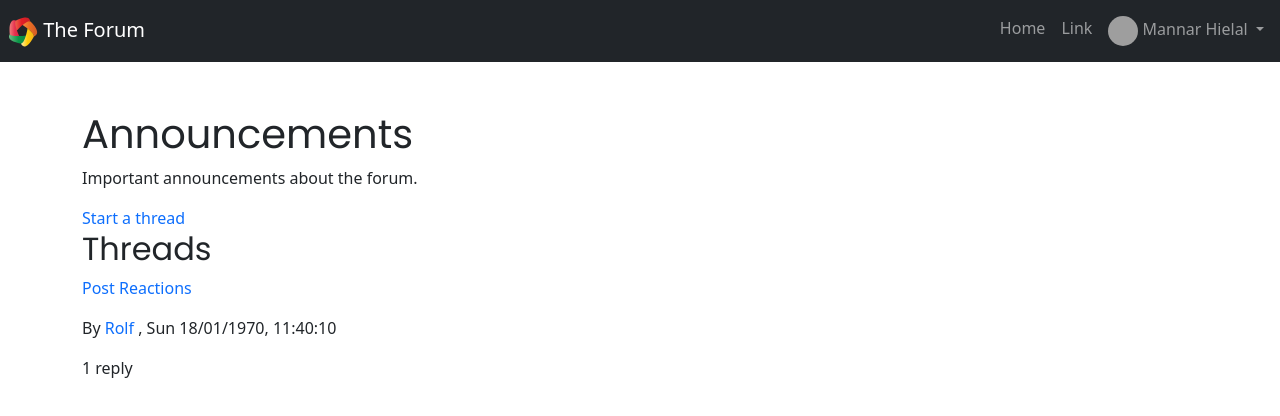
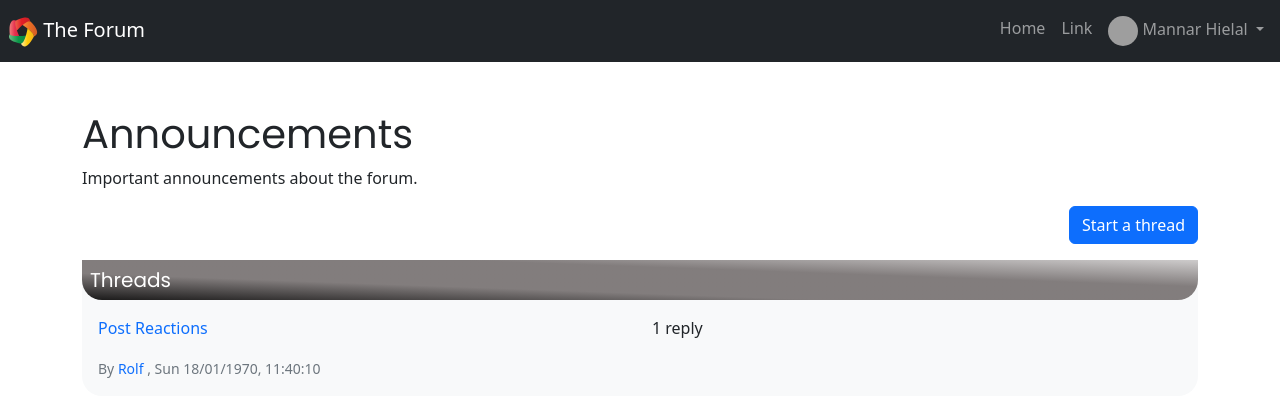
Before and after one commit to mannar-hielal/forum, a Vue app: page /forum/-KpOx5Y4AqRr3sB4Ybwj in a window 1280 px wide. Shown: the top 416 px of the page. Built offline with nearby package versions, Linux system fonts and the light colour scheme; grey boxes are pictures that could not be loaded.

Commit message:
Style forum page

```diff
--- a/src/assets/_variables.scss
+++ b/src/assets/_variables.scss
@@ -1,8 +1,11 @@
 // My Theme Colors
-$petrol:        #151414;
 $aqua:          #00d2ff;
 $purple:        #3a47d5;
 $blue:          #0d6efd;
+
+$petrol:        hsl(0, 2%, 80%);
+$darkPetrol:    hsl(0, 2%, 50%);
+$xdarkPetrol:    hsl(0, 2%, 10%);
 
 $green:         hsl(137, 37%, 58%);
 $darkGreen:     hsl(137, 37%, 40%);
--- a/src/assets/components/_utilities.scss
+++ b/src/assets/components/_utilities.scss
@@ -1,3 +1,7 @@
+.bg--gradient-0 {
+    @include gradient($xdarkPetrol, $darkPetrol, $darkPetrol, $petrol);
+}
+
 .bg--gradient-1 {
     @include gradient($xdarkGreen, $darkGreen, $darkGreen, $green);
 }
@@ -21,8 +25,15 @@
 .rounded--bottom {
     border-bottom-left-radius: 20px;
     border-bottom-right-radius: 20px;
+    overflow: hidden;
 }
 
 a {
     text-decoration: none;
-  }
+}
+
+.stripes {
+    &:nth-child(even) {
+        background-color: $gray-200;
+    }
+}
--- a/src/components/CategoryListItem.vue
+++ b/src/components/CategoryListItem.vue
@@ -1,6 +1,6 @@
 <template>
   <!-- Display the category name-->
-  <div class="category-list-item mb-12 bg-light rounded--bottom overflow-hidden">
+  <div class="category-list-item mb-12 bg-light rounded--bottom">
     <h2 :class="`category-title p-4 h5 rounded--bottom m-0 bg--gradient-${index}`">
       <router-link
         :to="{
--- a/src/components/ForumListItem.vue
+++ b/src/components/ForumListItem.vue
@@ -1,5 +1,5 @@
 <template>
-  <div class="forum-list-item">
+  <div class="forum-list-item stripes">
       <div class="row p-4">
         <div class="forum-details col-6">
             <h3 class="h6">
--- a/src/components/ThreadList.vue
+++ b/src/components/ThreadList.vue
@@ -1,10 +1,12 @@
 <template>
-  <div class="thread-list">
-    <h2 class="list-title">Threads</h2>
-    <ThreadListItem
-        v-for="thread in threads"
-        :thread="thread"
-        :key = "thread['.key']"/>
+  <div class="mb-12 bg-light rounded--bottom">
+    <h2 class="thread-list-title p-2 h5 rounded--bottom m-0 bg--gradient-0 text-white">Threads</h2>
+    <div class="thread-list">
+      <ThreadListItem
+          v-for="thread in threads"
+          :thread="thread"
+          :key = "thread['.key']"/>
+    </div>
   </div>
 </template>
 
--- a/src/components/ThreadListItem.vue
+++ b/src/components/ThreadListItem.vue
@@ -1,8 +1,8 @@
 <template>
-  <div class="thread">
-      <div>
+  <div class="thread-list-item stripes">
+    <div class="row p-4">
+      <div class="thread-details col-6">
           <p>
-
               <router-link
                 :to="{
                   name: 'ThreadShow',
@@ -11,14 +11,14 @@
               >{{ thread.title }}</router-link>
 
           </p>
-          <p class="text-faded text-xsmall">
+          <small class="text-muted m-0">
               By <a href="#">{{ user.name }}</a> ,
               <AppDate
               :timestamp="thread.publishedAt"/>
-          </p>
+          </small>
       </div>
 
-      <div class="activity">
+      <div class="thread-activity col-6">
           <p class="replies-count">
               {{ repliesCount }} reply
           </p>
@@ -32,6 +32,7 @@
               <p class="text-xsmall text-faded">2 hours ago</p>
           </div>-->
       </div>
+    </div>
   </div>
 </template>
 
--- a/src/pages/PageForum.vue
+++ b/src/pages/PageForum.vue
@@ -1,21 +1,17 @@
 <template>
       <!-- Display one forum details  -->
-      <div class="w-100">
-      <div class="col-full push-top">
-        <div class="forum-header">
-            <div class="forum-details">
-                <h1>{{ forum.name }}</h1>
-                <p class="text-lead">{{ forum.description }}</p>
-            </div>
-            <a href="new-thread.html" class="btn-green btn-small">Start a thread</a>
+      <div class="forum">
+        <header class="forum-header">
+          <h1>{{ forum.name }}</h1>
+          <p>{{ forum.description }}</p>
+        </header>
+        <div class="d-flex justify-content-end mb-4">
+          <a href="new-thread.html" class="btn btn-primary">Start a thread</a>
         </div>
-      </div>
-      <!-- Iterating through the collection of threads of this forum-->
-      <div class="col-full">
-          <ThreadList
-          :threads="threads"
-          />
-      </div>
+
+        <!-- Iterating through the collection of threads of this forum-->
+        <ThreadList
+        :threads="threads"/>
   </div>
 </template>
 
```
